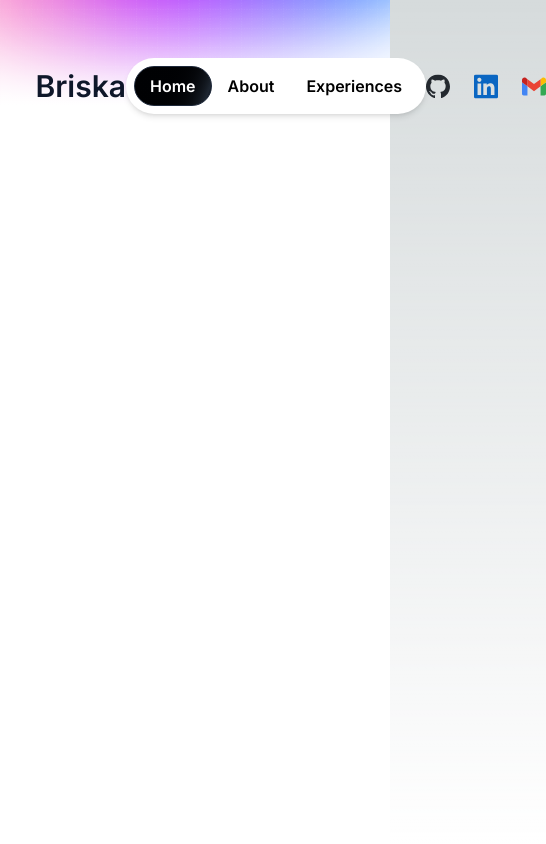
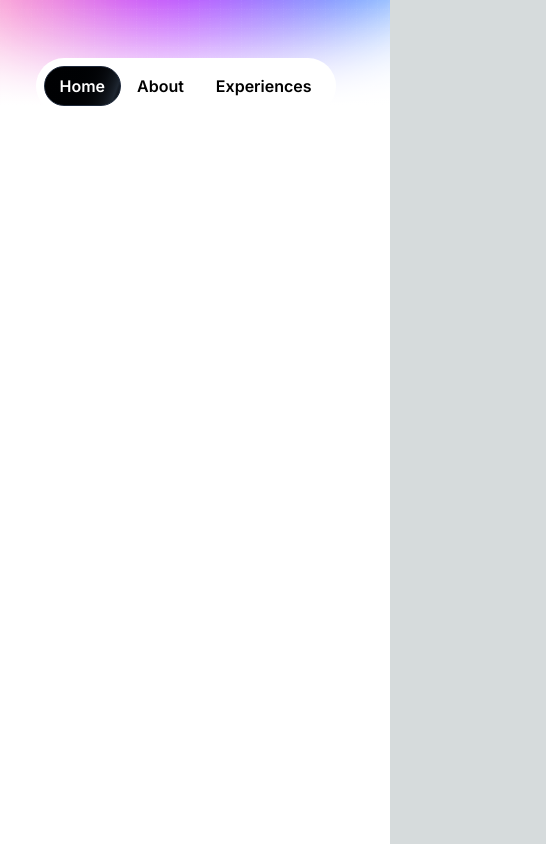
Before and after one commit to briskaanandaa/personal-website, a Next.js app: page / in a window 390 px wide. Shown: the whole page, 546 px wide, since content can reach past the window. Built offline with nearby package versions, Linux system fonts and the light colour scheme.

Commit message:
Navbar Mobile

```diff
--- a/src/components/Navbar.tsx
+++ b/src/components/Navbar.tsx
@@ -146,10 +146,12 @@ export const Navbar = ({
       )}
     >
       {/* Logo */}
-      <h1 className="text-3xl font-semibold text-slate-900">Briska</h1>
+      <h1 className="text-3xl font-semibold text-slate-900 hidden lg:block">
+        Briska
+      </h1>
 
       {/* Navbar Items */}
-      <div className="flex flex-row items-center justify-center p-2 rounded-full shadow-md bg-white">
+      <div className="flex flex-row items-center justify-center p-2 rounded-full bg-white">
         {navItems.map((item) => (
           <button
             key={item.value}
@@ -182,7 +184,7 @@ export const Navbar = ({
       </div>
 
       {/* Social Media Icons */}
-      <div className="flex space-x-6">
+      <div className="space-x-6 hidden lg:flex">
         {socialLinks.map((link) => (
           <a
             key={link.href}
```
